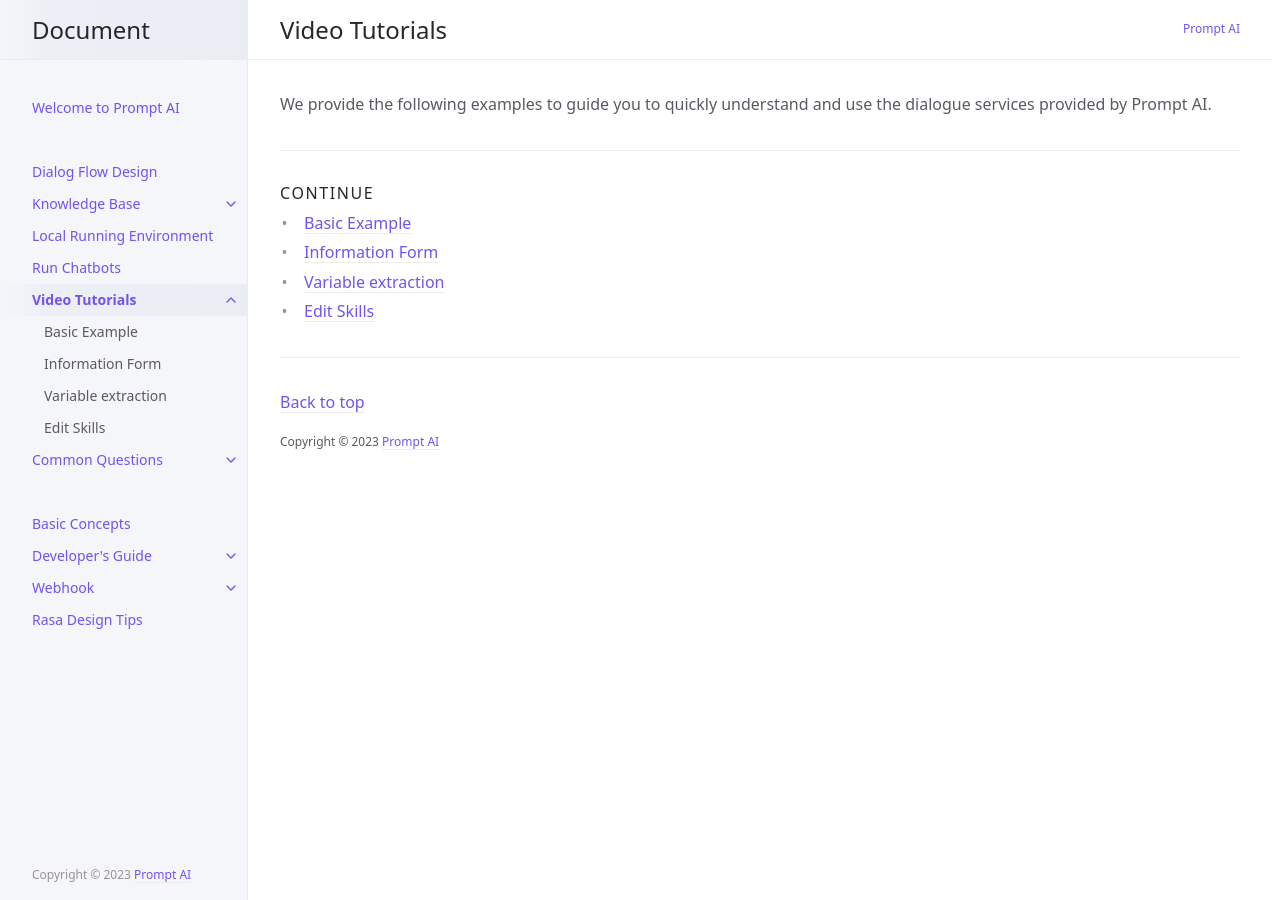
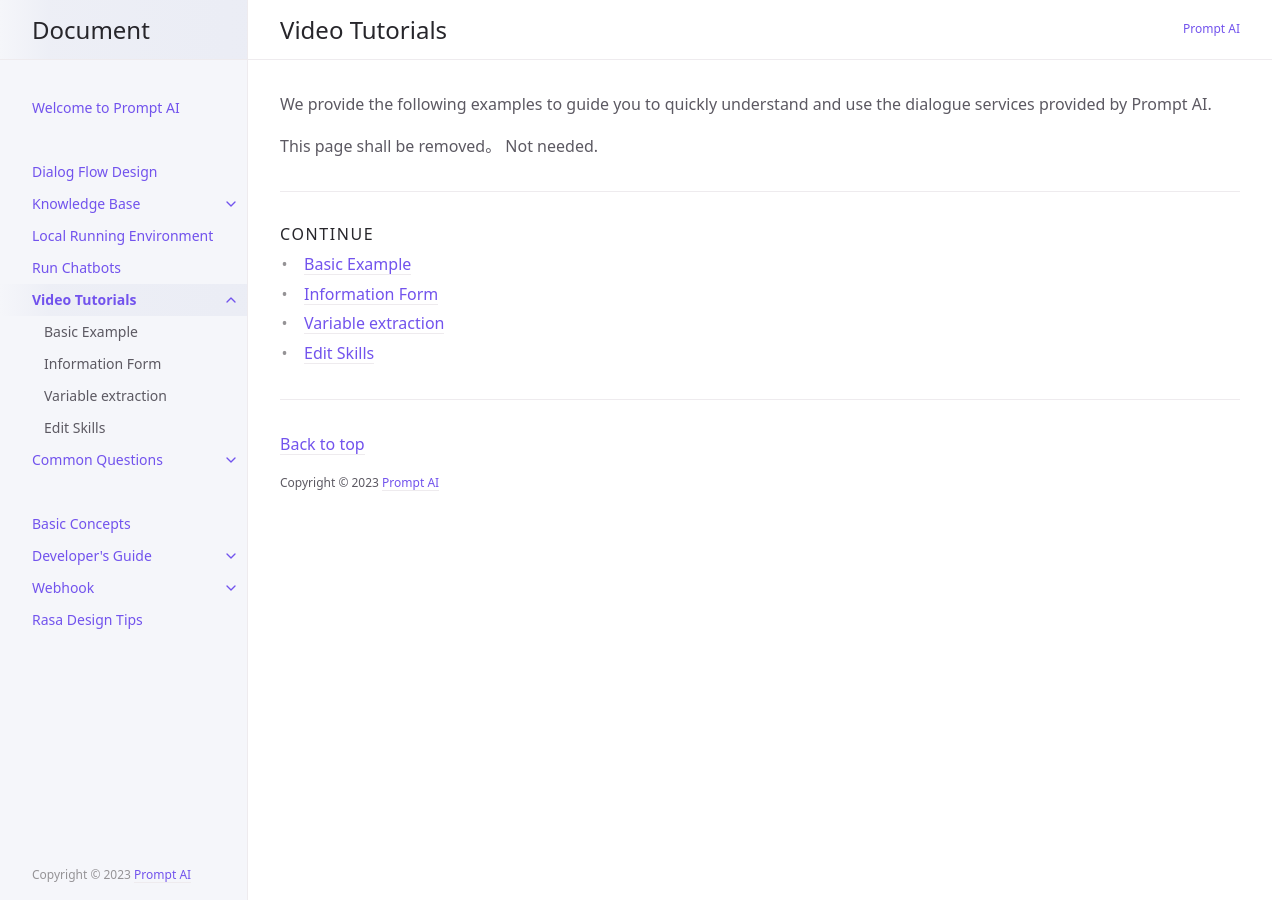
Before and after one commit to PromptAI/promptdialog, a Jekyll site: the page built from docs/example/index.md, in a window 1280 px wide. Built offline with Jekyll 4.4.1, drawn with Linux system fonts in a browser that asks for light colours.

Commit message:
Update index.md

```diff
--- a/docs/example/index.md
+++ b/docs/example/index.md
@@ -8,3 +8,5 @@ has_children: true
 {: .no_toc .header }
 
 We provide the following examples to guide you to quickly understand and use the dialogue services provided by Prompt AI.
+
+This page shall be removed。 Not needed.
```
